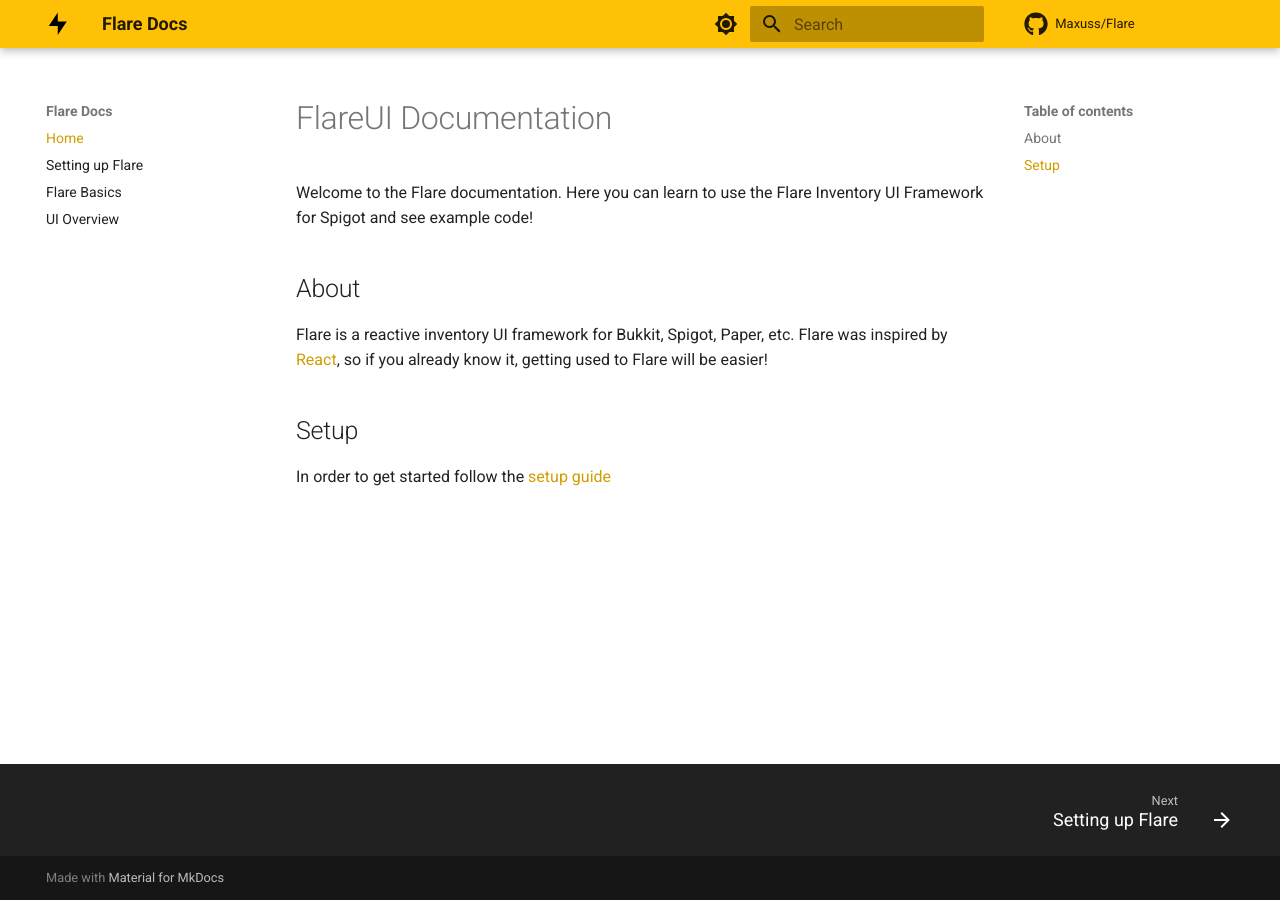
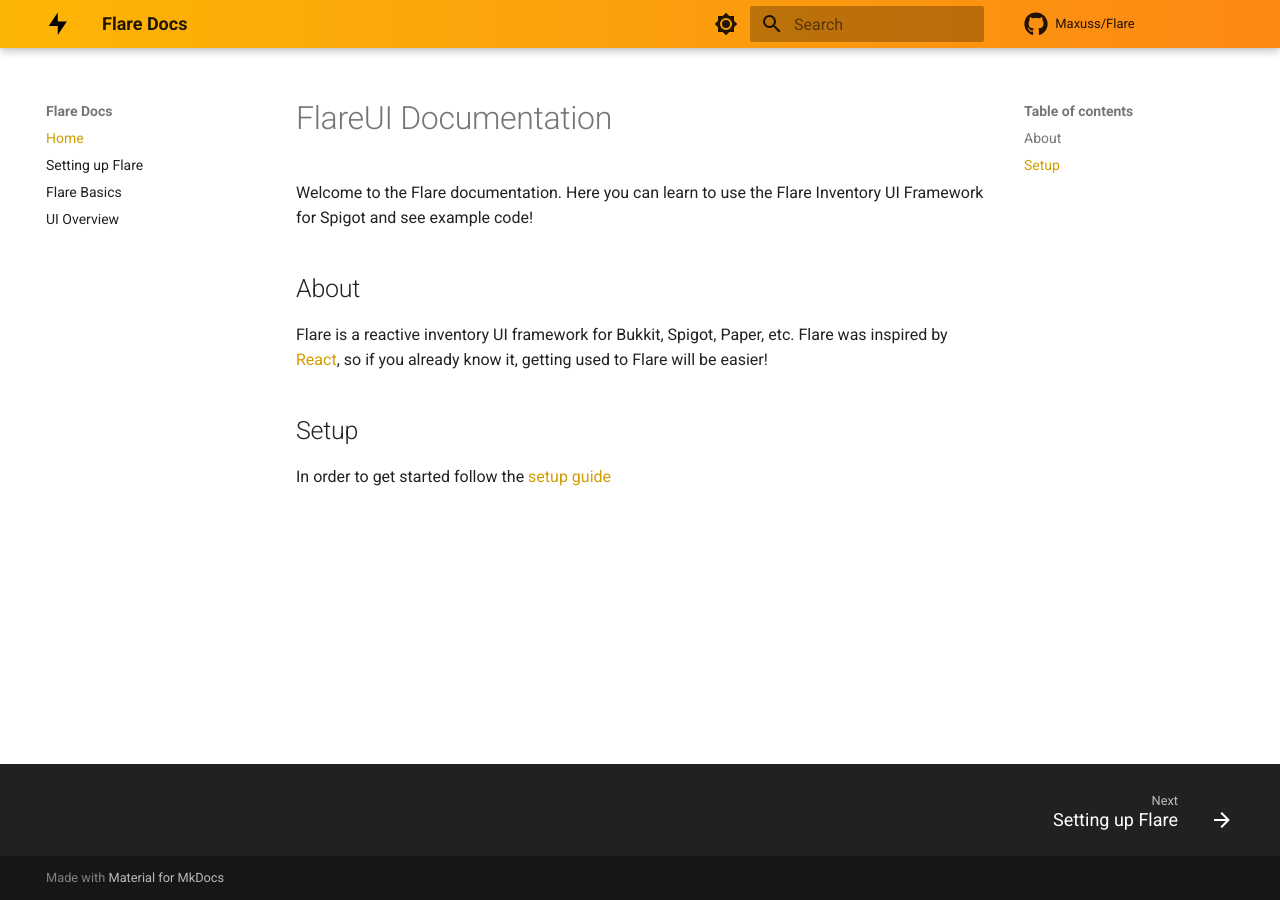
Before and after one commit to Maxuss/Flare, an MkDocs documentation site: the page built from docs/index.md, in a window 1280 px wide. Built offline with MkDocs 1.6.1 and Material for MkDocs 9.7.7, drawn with Linux system fonts in a browser that asks for light colours; comment, search, counter and statistics services are not loaded.

Commit message:
styling!!

```diff
--- /dev/null
+++ b/docs/stylesheets/extra.css
@@ -0,0 +1,4 @@
+.md-header {
+    background-color: transparent;
+    background-image: linear-gradient(to left, #fc8814, #fcb605);
+}
--- a/mkdocs.yml
+++ b/mkdocs.yml
@@ -34,8 +34,10 @@ markdown_extensions:
   - tables
   - def_list
 
+extra_css:
+  - stylesheets/extra.css
+
 theme:
-  custom_dir: docs/overrides
   features:
     - navigation.footer
     - navigation.sections
```
